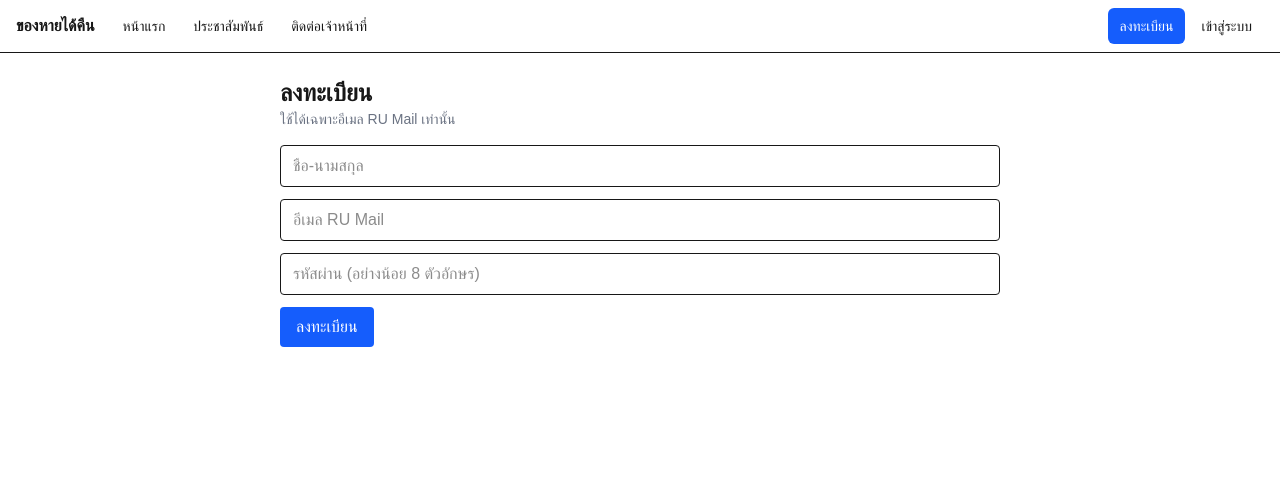
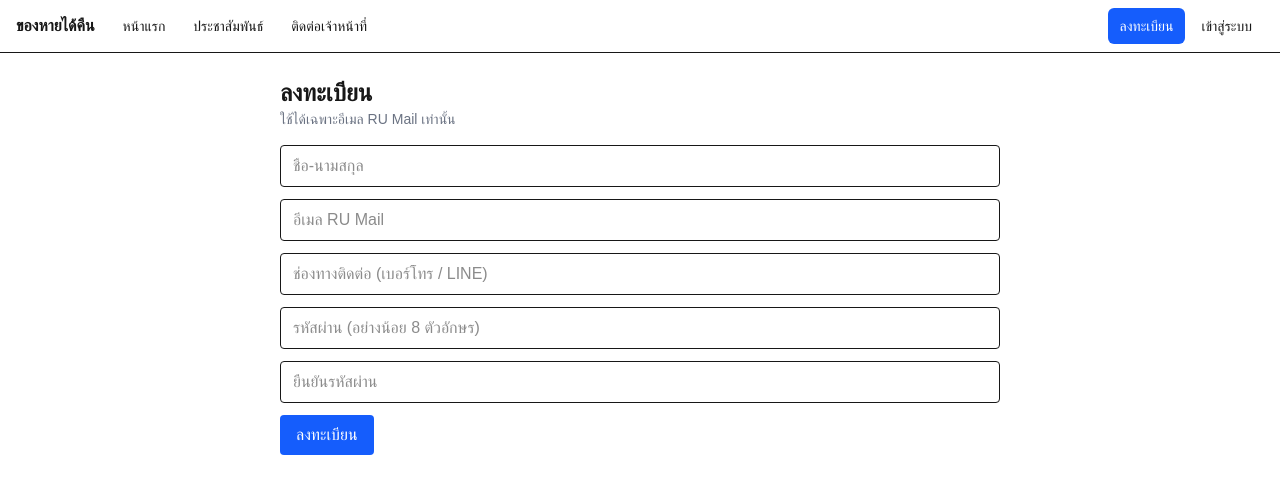
Before and after one commit to Arismonx/Lost-Item, a Next.js app in the folder frontend/: page /register in a window 1280 px wide. Shown: the top 494 px of the page. Built offline with nearby package versions, Linux system fonts and the light colour scheme; no server answers.

Commit message:
feat: add contact and confirm password fields to registration form with validation

```diff
--- a/frontend/src/app/register/page.js
+++ b/frontend/src/app/register/page.js
@@ -11,10 +11,14 @@ export default function RegisterPage() {
     e.preventDefault();
     setError('');
     const form = new FormData(e.target);
+    if (form.get('password') !== form.get('confirmPassword')) {
+      return setError('รหัสผ่านและยืนยันรหัสผ่านไม่ตรงกัน');
+    }
     const { ok, data } = await postJson('/api/auth/register', {
       name: form.get('name'),
       email: form.get('email'),
       password: form.get('password'),
+      contact: form.get('contact'),
     });
     if (!ok) return setError(data.error || 'ลงทะเบียนไม่สำเร็จ');
     router.push('/'); // สมัครเสร็จล็อกอินให้เลย
@@ -28,7 +32,9 @@ export default function RegisterPage() {
       <form onSubmit={handleSubmit} className="mt-4 space-y-3">
         <input name="name" required placeholder="ชื่อ-นามสกุล" className="w-full rounded border px-3 py-2" />
         <input name="email" type="email" required placeholder="อีเมล RU Mail" className="w-full rounded border px-3 py-2" />
+        <input name="contact" required placeholder="ช่องทางติดต่อ (เบอร์โทร / LINE)" className="w-full rounded border px-3 py-2" />
         <input name="password" type="password" required minLength={8} placeholder="รหัสผ่าน (อย่างน้อย 8 ตัวอักษร)" className="w-full rounded border px-3 py-2" />
+        <input name="confirmPassword" type="password" required minLength={8} placeholder="ยืนยันรหัสผ่าน" className="w-full rounded border px-3 py-2" />
         {error && <p className="text-sm text-red-600">{error}</p>}
         <button type="submit" className="rounded bg-blue-600 px-4 py-2 text-white hover:bg-blue-700">ลงทะเบียน</button>
       </form>
```
